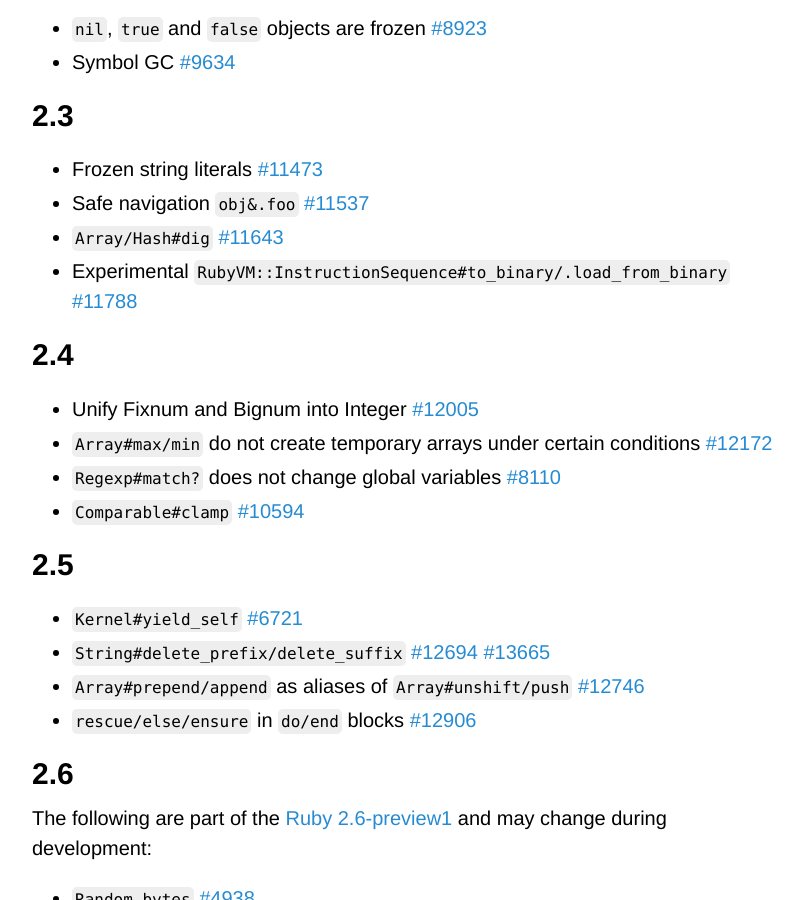
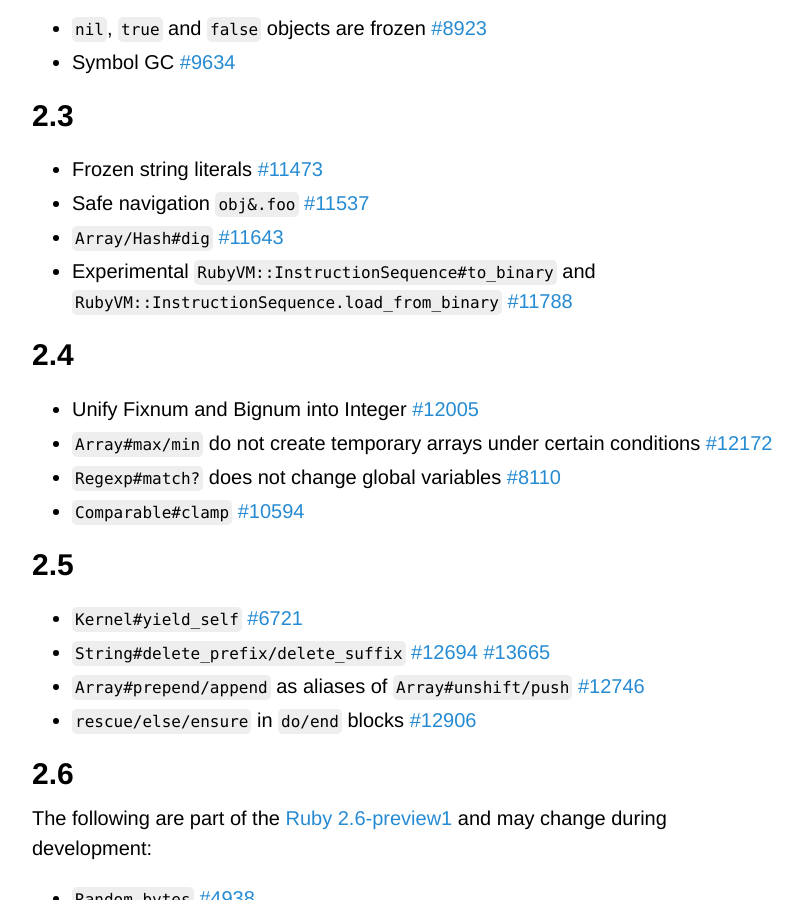
Before and after one commit to Maumagnaguagno/maumagnaguagno.github.io, a Jekyll site: the page built from ruby-versions.md, in a window 1280 px wide and 900 px high, scrolled down 1848 px. Shown: the whole window, without its empty margins (228-1030 px from the left). Built offline with Jekyll 4.4.1, drawn with Linux system fonts in a browser that asks for light colours; our own code applies the rules of GitHub Pages for plain Markdown files.

Commit message:
Break long code block in two parts in Ruby Versions

```diff
--- a/ruby-versions.md
+++ b/ruby-versions.md
@@ -61,7 +61,7 @@ This is a reminder of how Ruby evolved through time.
 - Frozen string literals [#11473](https://bugs.ruby-lang.org/issues/11473)
 - Safe navigation ``obj&.foo`` [#11537](https://bugs.ruby-lang.org/issues/11537)
 - ``Array/Hash#dig`` [#11643](https://bugs.ruby-lang.org/issues/11643)
-- Experimental ``RubyVM::InstructionSequence#to_binary/.load_from_binary`` [#11788](https://bugs.ruby-lang.org/issues/11788)
+- Experimental ``RubyVM::InstructionSequence#to_binary`` and ``RubyVM::InstructionSequence.load_from_binary`` [#11788](https://bugs.ruby-lang.org/issues/11788)
 
 ## 2.4
 - Unify Fixnum and Bignum into Integer [#12005](https://bugs.ruby-lang.org/issues/12005)
```
